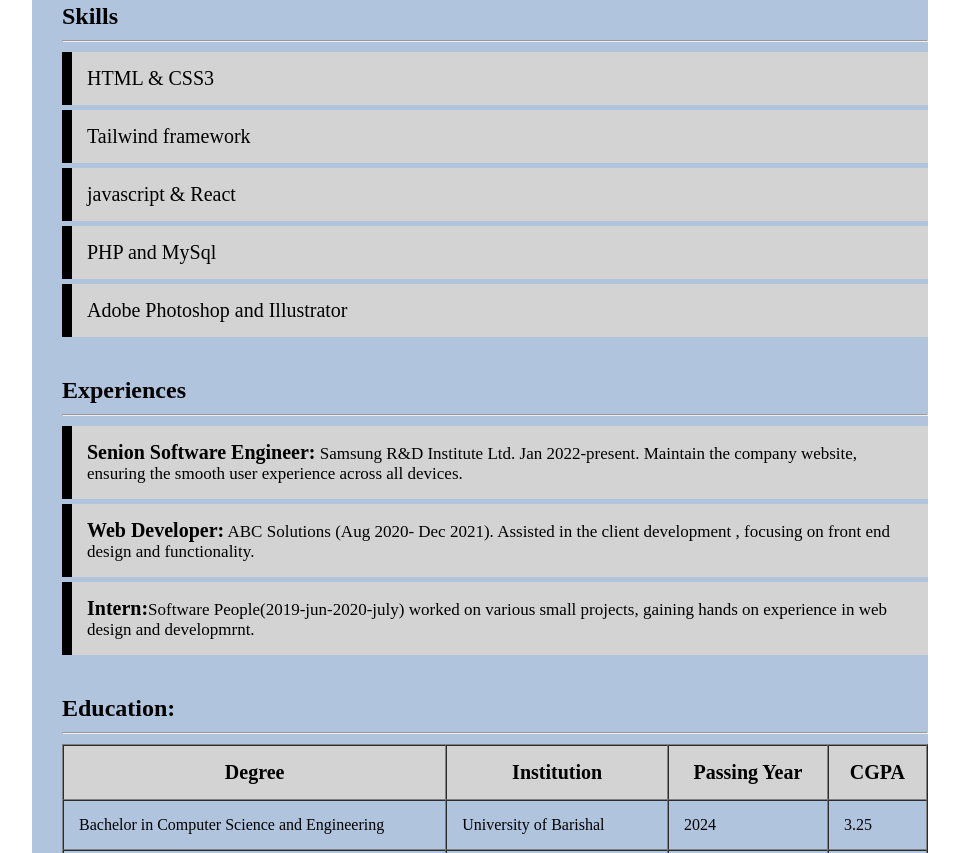
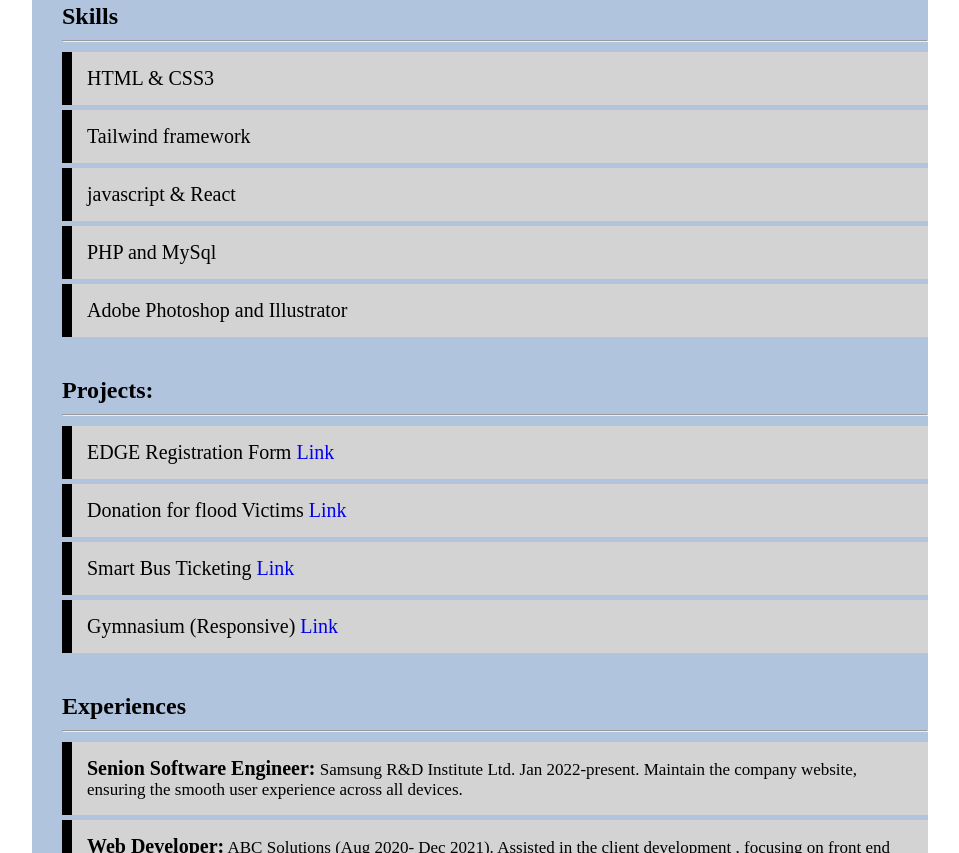
Before and after one commit to Osman-Goni22/Resume, a plain HTML site: page index.html in a window 1280 px wide. Shown: the part 526-1379 px from the top of the page, without its empty margins (160-1119 px from the left). Drawn offline with Linux system fonts and the light colour scheme.

Commit message:
project nsection added

```diff
--- a/index.html
+++ b/index.html
@@ -32,6 +32,7 @@
         <ul>
             <li><a href="#about">About Me</a></li>
             <li><a href="#skill">Skills</a></li>
+            <li><a href="#project">Projects</a></li>
             <li><a href="#experience">Experiences</a></li>
             <li><a href="#education">Education</a></li>
             <li><a href="#achievements">Achievements</a></li>
@@ -64,6 +65,20 @@
             <li>javascript & React</li>
             <li>PHP and MySql</li>
              <li>Adobe Photoshop and Illustrator</li>
+        </ul>
+    </section>
+
+
+    <section class="project">
+        <a name="project"></a>
+        <h1>Projects:</h1>
+        <hr>
+        <ul>
+            <li>EDGE Registration Form <a href="https://osman-goni22.github.io/EDGE-Registration-form/">Link</a></li>
+            <li>Donation for flood Victims  <a href="https://osman-goni22.github.io/Donation/">Link</a></li>
+            <li>Smart Bus Ticketing <a href="https://osman-goni22.github.io/smart_bus_ticketing/">Link</a></li>
+            <li>Gymnasium (Responsive) <a href="https://osman-goni22.github.io/my-second-assignment/">Link</a></li>
+
         </ul>
     </section>
 
--- a/style.css
+++ b/style.css
@@ -87,6 +87,35 @@ nav li a{
   padding: 15px;
   background-color: lightgray;
   border-left: 10px solid black;
+}
+.project{
+    box-sizing: border-box;
+    padding-left: 30px;
+}
+
+.project h1{
+
+    margin-top: 40px;
+    margin-bottom: 10px;
+}
+.project ul{
+    box-sizing: border-box;
+    display: flex;
+    flex-direction: column;
+    gap:5px;
+}
+
+.project ul li{
+  list-style-type: none;
+  font-weight: 500px;
+  font-size: 20px;
+  padding: 15px;
+  background-color: lightgray;
+  border-left: 10px solid black;
+}
+
+.project li a{
+    text-decoration: none;
 }
 
 .experience{
```
